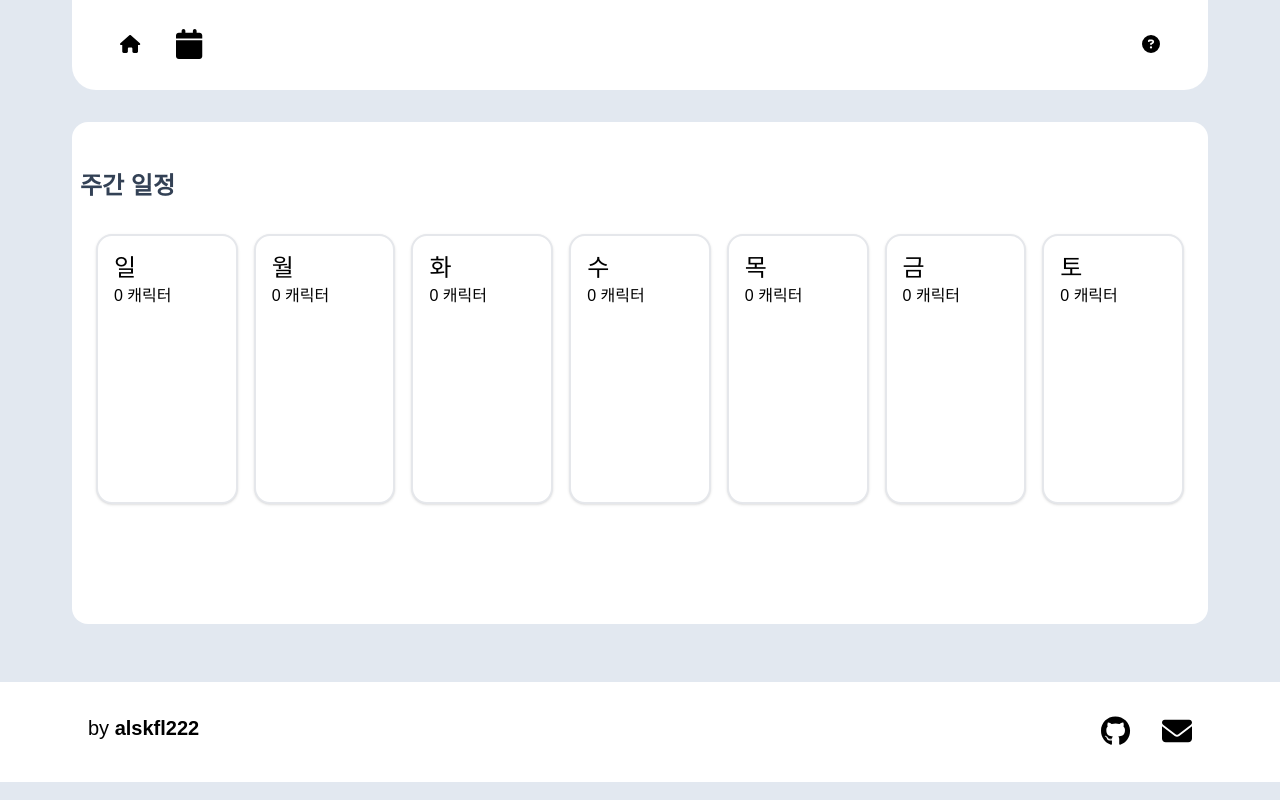
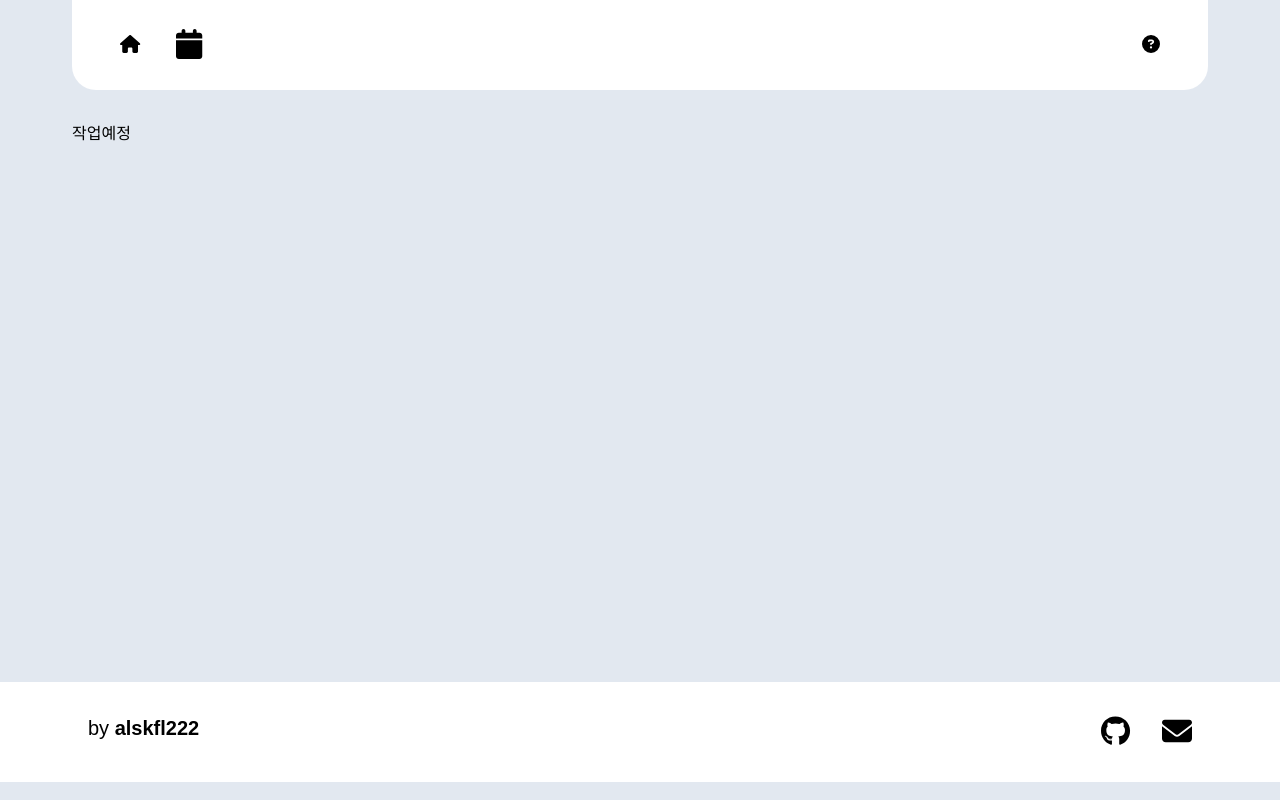
Before and after one commit to alskfl222/practice_svelte, a SvelteKit app: page /calendar in a window 1280 px wide. Built offline with nearby package versions, Linux system fonts and the light colour scheme.

Commit message:
[ FIX ] : hide calendar

```diff
--- a/src/routes/calendar/+page.svelte
+++ b/src/routes/calendar/+page.svelte
@@ -1,4 +1,6 @@
-<script lang="ts">
+<div>작업예정</div>
+
+<!-- <script lang="ts">
 	import { fly, fade } from 'svelte/transition';
 
 	import Title from '$lib/components/common/Title.svelte';
@@ -120,4 +122,4 @@
 			visibility: visible;
 		}
 	}
-</style>
+</style> -->
```
